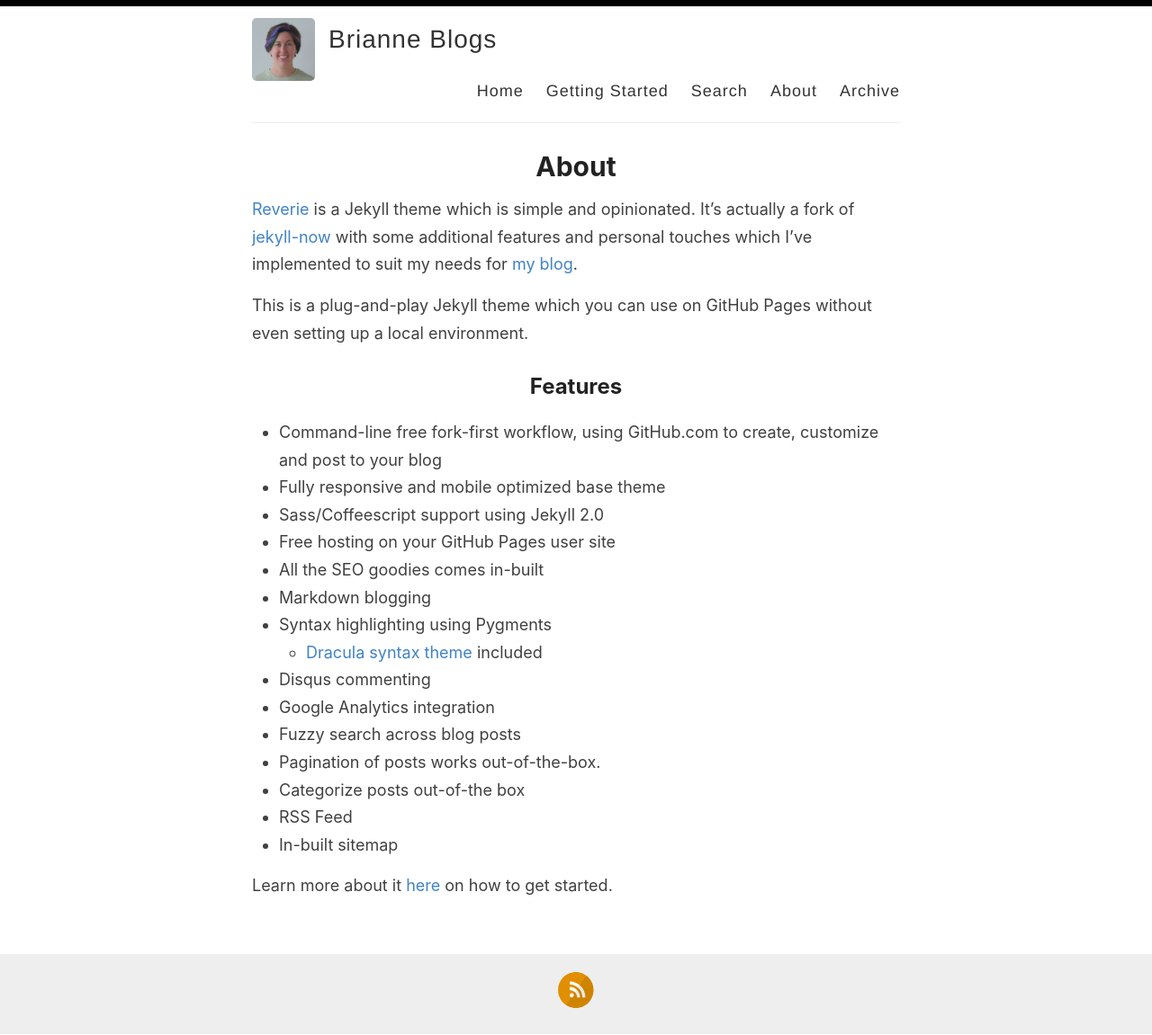
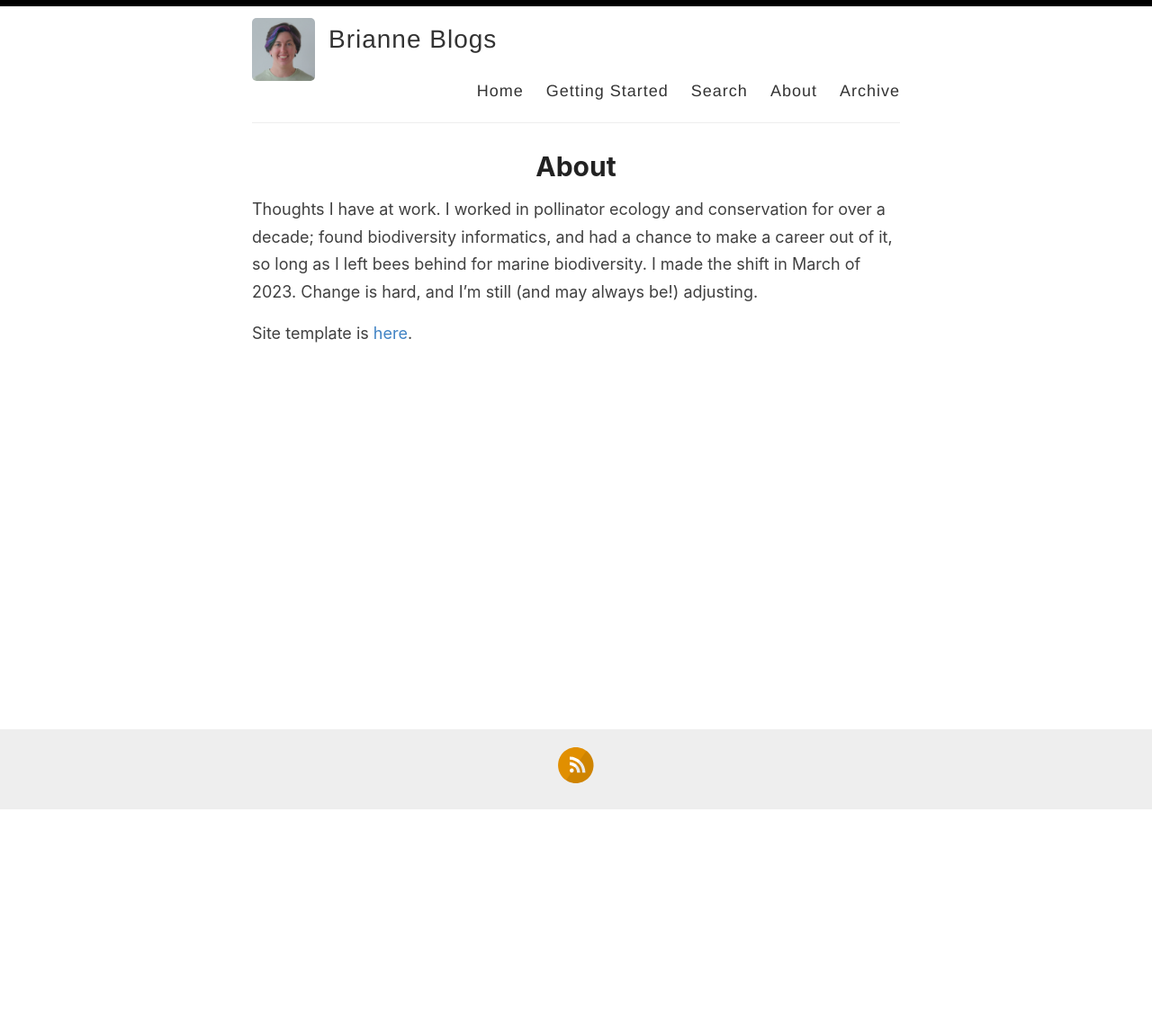
Before and after one commit to brianneduclos/brianneduclos.github.io, a Jekyll site: the page built from _pages/about.md, in a window 1280 px wide. Shown: the whole page at 90% size. Built offline with Jekyll 4.4.1, drawn with Linux system fonts in a browser that asks for light colours; after the commit the page ends 901 px from its top, so only the background shows below that.

Commit message:
Update about.md

```diff
--- a/_pages/about.md
+++ b/_pages/about.md
@@ -4,26 +4,6 @@ title: About
 permalink: /about/
 ---
 
-[Reverie](https://github.com/amitmerchant1990/reverie) is a Jekyll theme which is simple and opinionated. It's actually a fork of [jekyll-now](https://github.com/barryclark/jekyll-now) with some additional features and personal touches which I've implemented to suit my needs for [my blog](https://www.amitmerchant.com).
+Thoughts I have at work. I worked in pollinator ecology and conservation for over a decade; found biodiversity informatics, and had a chance to make a career out of it, so long as I left bees behind for marine biodiversity. I made the shift in March of 2023. Change is hard, and I'm still (and may always be!) adjusting.
 
-This is a plug-and-play Jekyll theme which you can use on GitHub Pages without even setting up a local environment.
-
-## Features
-
-- Command-line free fork-first workflow, using GitHub.com to create, customize and post to your blog
-- Fully responsive and mobile optimized base theme
-- Sass/Coffeescript support using Jekyll 2.0
-- Free hosting on your GitHub Pages user site
-- All the SEO goodies comes in-built
-- Markdown blogging
-- Syntax highlighting using Pygments
-    - [Dracula syntax theme](https://draculatheme.com/) included
-- Disqus commenting
-- Google Analytics integration
-- Fuzzy search across blog posts
-- Pagination of posts works out-of-the-box.
-- Categorize posts out-of-the box
-- RSS Feed
-- In-built sitemap
-
-Learn more about it [here](https://github.com/amitmerchant1990/reverie) on how to get started.
+Site template is [here](https://github.com/amitmerchant1990/reverie).
```
